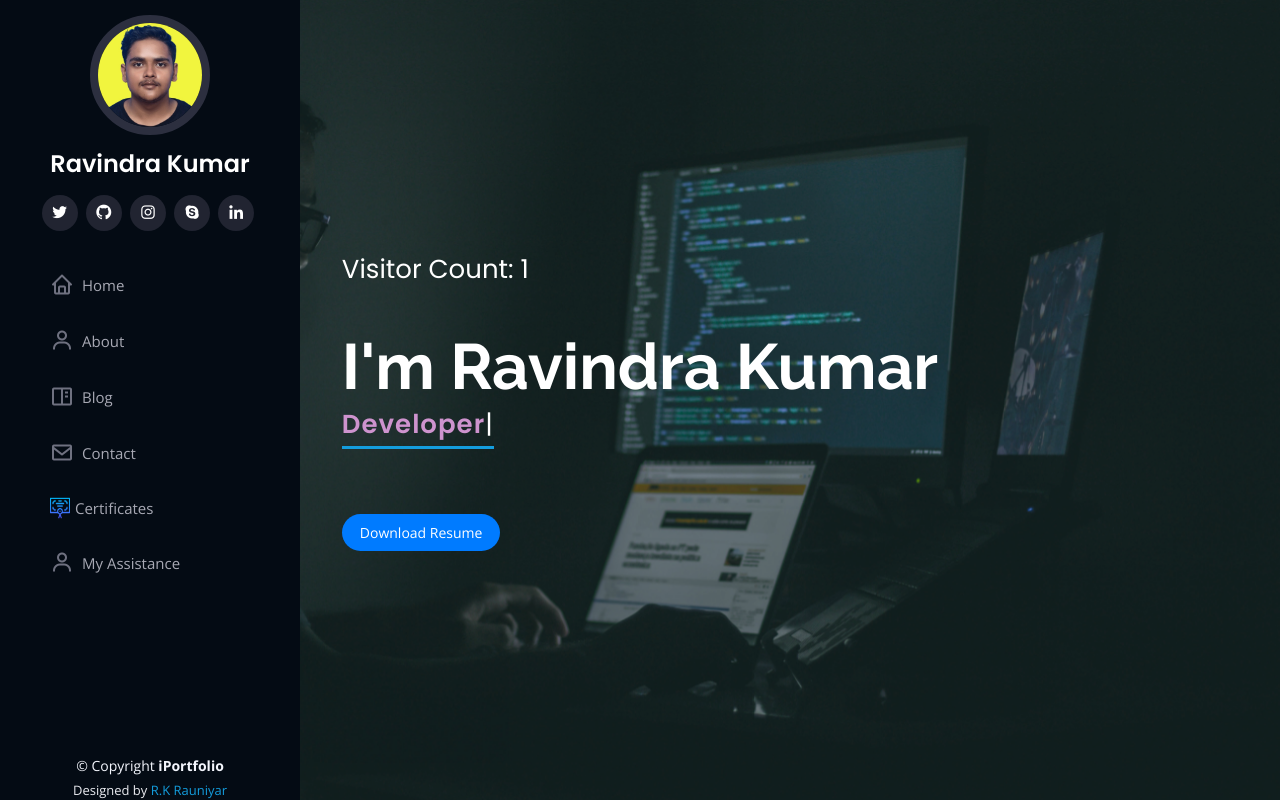
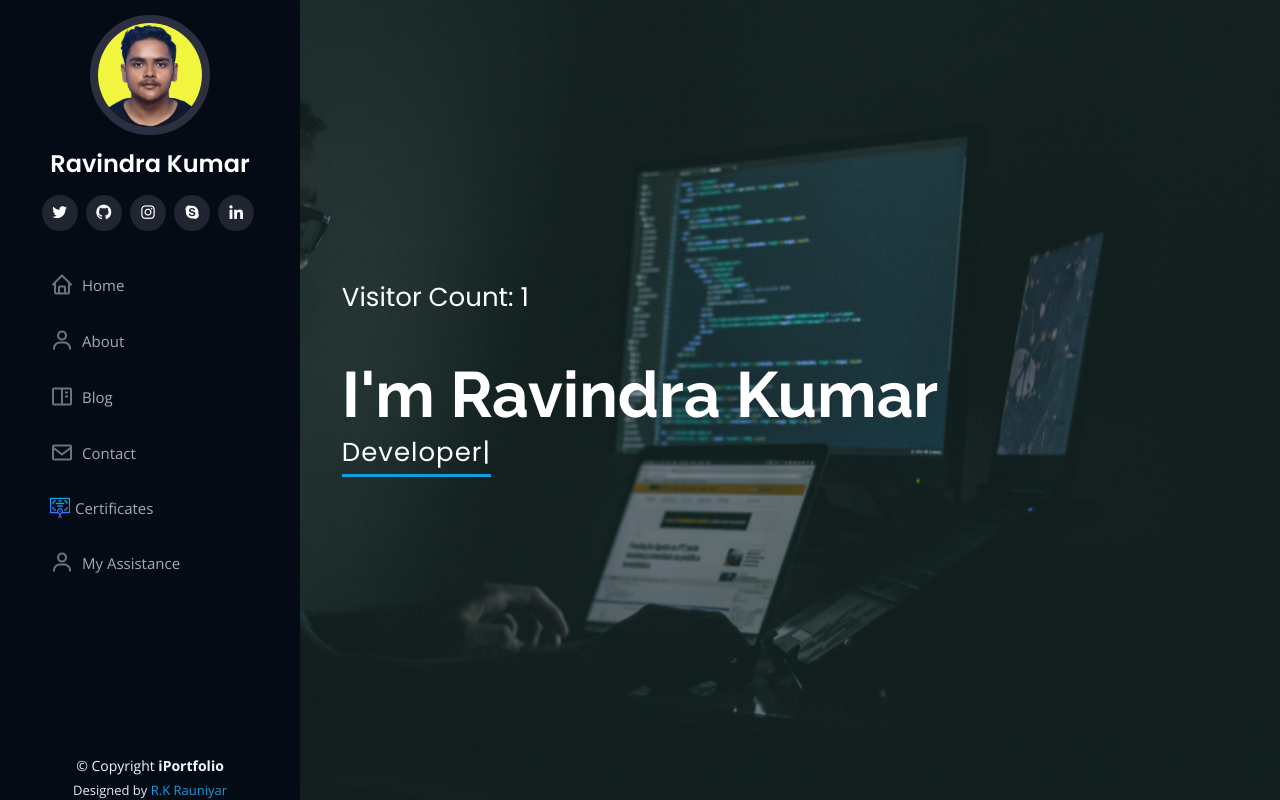
Before and after one commit to Ravindrak0812/Portfolio_Project, a Django app: page / in a window 1280 px wide. Run offline with Django 4.2, Linux system fonts and the light colour scheme; some libraries are stand-ins or nearby versions.

Commit message:
changes in home page

```diff
--- a/templates/home.html
+++ b/templates/home.html
@@ -2,45 +2,6 @@
 {% block title %}RK{% endblock title %}
 {% load static %}
 {% block hero %}
-    {% block stylecss %}
-        <style>
-            /* Style for download resume button */
-            .download-resume-btn {
-                margin-top: 20px;
-                padding: 8px 18px; /* Slightly smaller button */
-                font-size: 14px;
-                color: white;
-                background-color: #007bff; /* Blue background */
-                border: none;
-                border-radius: 30px; /* Rounded button */
-                cursor: pointer;
-                text-decoration: none;
-                display: inline-block;
-                text-align: center;
-                transition: background-color 0.3s ease, transform 0.3s ease, box-shadow 0.3s ease;
-            }
-
-            /* Hover effect for the button */
-            .download-resume-btn:hover {
-                background-color: black; /* Darker blue on hover */
-                transform: scale(1.05); /* Slightly enlarge the button */
-                box-shadow: 0 4px 10px rgba(0, 123, 255, 0.3); /* Add shadow on hover */
-                color:white;
-            }
-
-            /* Focus effect (when the button is clicked) */
-            .download-resume-btn:focus {
-                outline: none;
-                box-shadow: 0 0 10px rgba(0, 123, 255, 0.5); /* Prominent blue outline */
-            }
-
-            /* Styling for the typed text */
-            .typed {
-                color: #CE93CEFF !important; /* Purple color for typing text with increased specificity */
-                font-weight: 600;
-            }
-        </style>
-    {% endblock stylecss %}
 
     <section id="hero" class="d-flex flex-column justify-content-center align-items-center">
         <div class="hero-container" data-aos="fade-in">
@@ -52,10 +13,7 @@
             <h1>I'm Ravindra Kumar</h1>
             <p><span class="typed" data-typed-items="Designer, Developer, Programmer"></span></p>
 
-            <!-- Download Resume Button -->
-            <a href="{% static 'assets/img/RESUMENEW.docx' %}" download="Ravindra_Kumar_Resume.pdf" class="download-resume-btn">
-                Download Resume
-            </a>
+
         </div>
     </section>
 {% endblock hero %}
```
